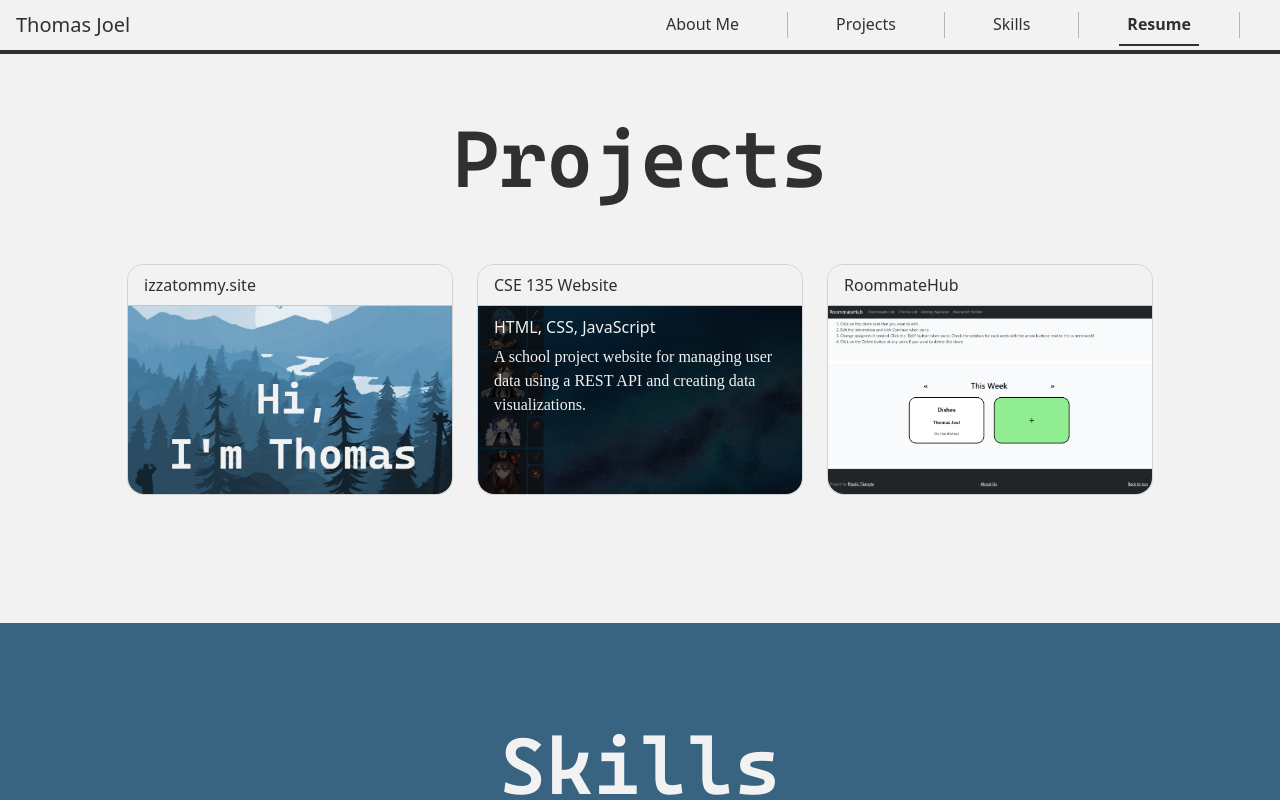
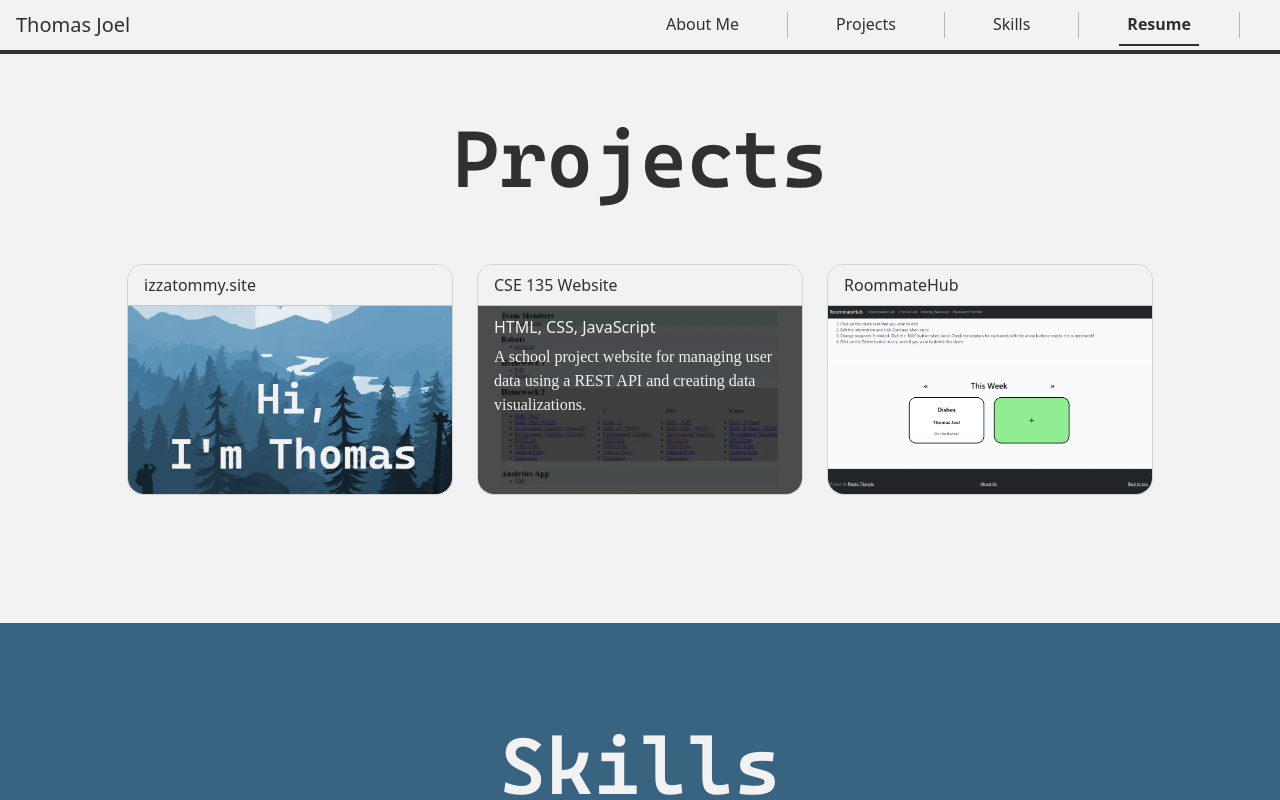
Before and after one commit to IzzaTommy/izzatommy.site, a website: page index.html in a window 1280 px wide. In both pictures the pointer is over the element 640 px from the left and 2128 px from the top of the page. Shown: the part 1728-2528 px from the top of the page. Drawn offline with nearby package versions, Linux system fonts and the light colour scheme; a web font is replaced by a local one.

Commit message:
fix on CSE 135 Website project hover

```diff
--- a/css/site.css
+++ b/css/site.css
@@ -95,7 +95,7 @@ h2, p {
 }
 
 .proj-2:hover, .card-header:hover + .proj-2 {
-    background-image: linear-gradient(rgba(0,0,0,.7), rgba(0,0,0,.7)), url('/assets/project thumbnails/Infographic Maker Preview.webp');
+    background-image: linear-gradient(rgba(0,0,0,.7), rgba(0,0,0,.7)), url('/assets/project thumbnails/CSE 135 Website Preview.webp');
     background-size: cover;
     background-position: center center;
 }
```
